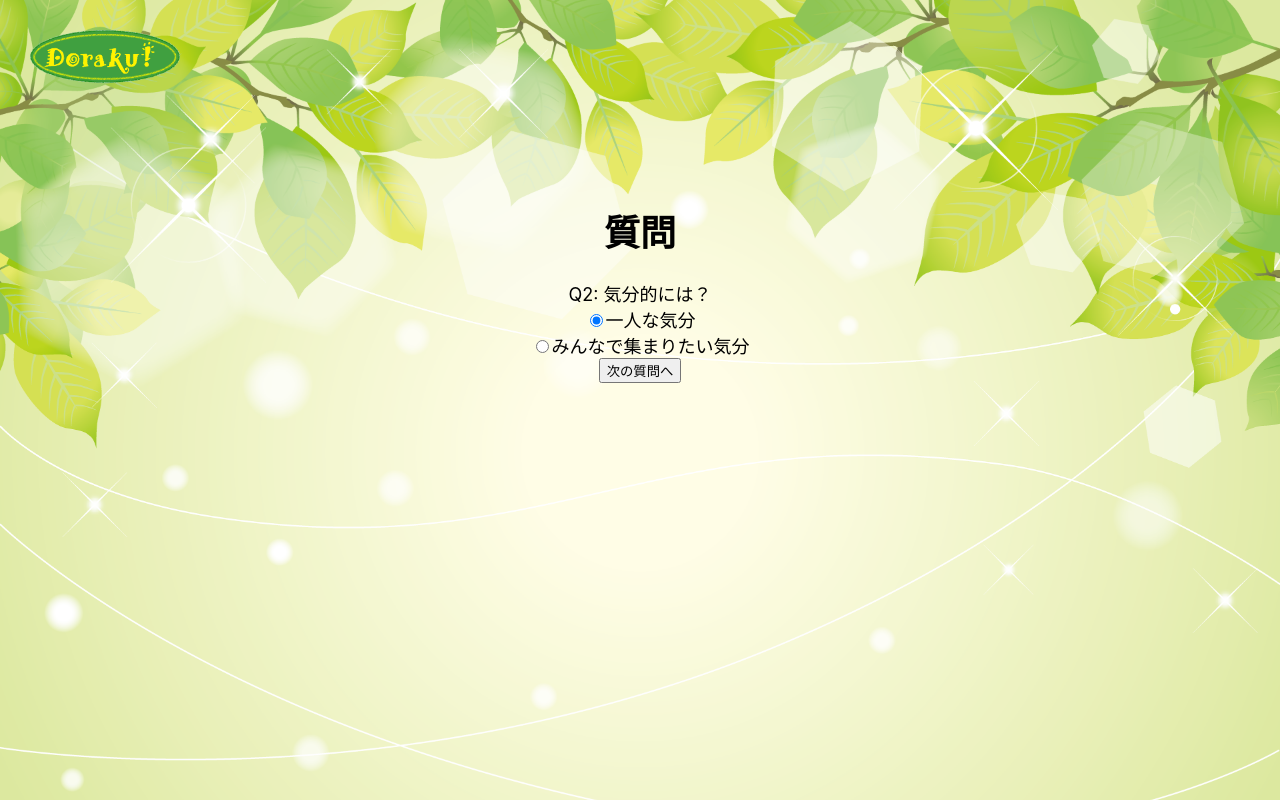
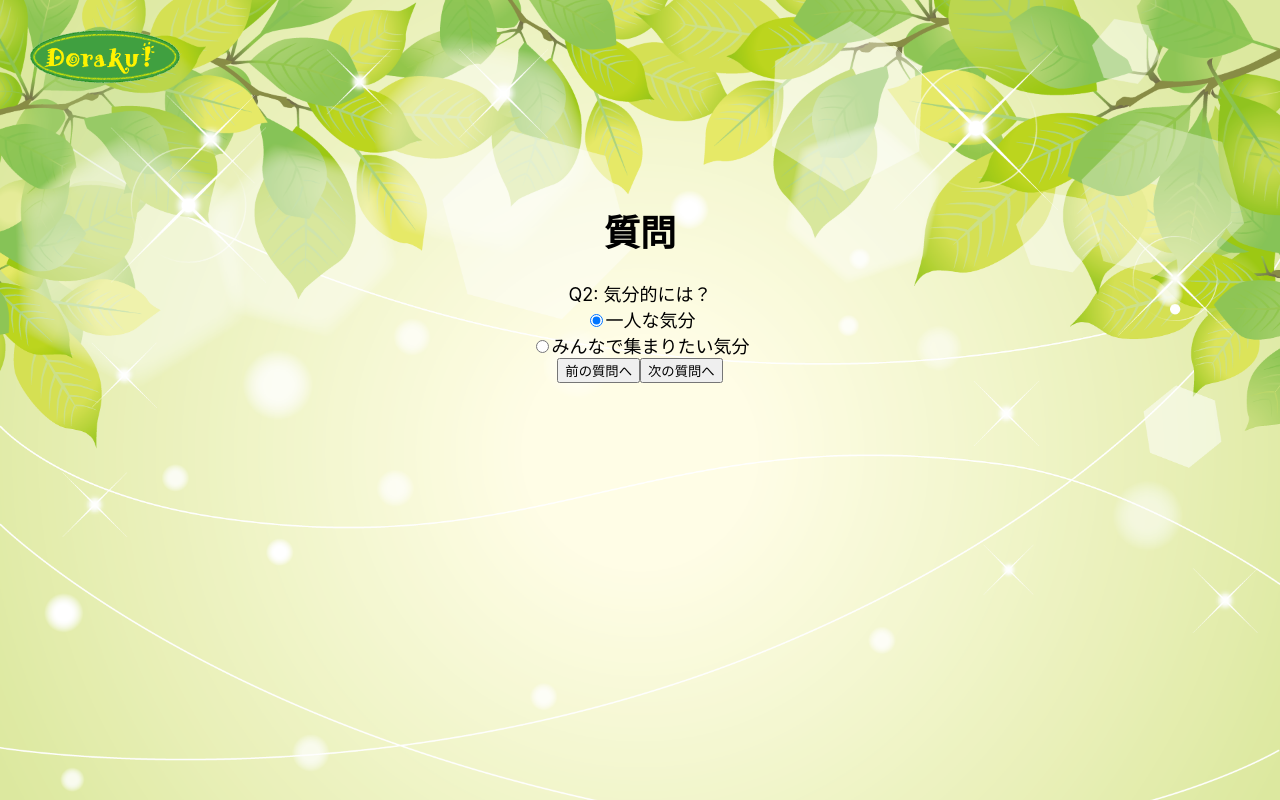
Before and after one commit to sh-miyoshi/doraku, a React (Create React App) app in the folder frontend/doraku/: page /recommend in a window 1280 px wide. Both pictures are taken after a click on the button "次の質問へ". Built offline with nearby package versions, Linux system fonts and the light colour scheme.

Commit message:
add back button

```diff
--- a/frontend/doraku/src/recommend.js
+++ b/frontend/doraku/src/recommend.js
@@ -3,6 +3,7 @@ import { connect } from 'react-redux';
 import { Button, Form } from 'react-bootstrap';
 import { setRecommendHobby, setInternalServerError } from './actions';
 import { HobbyHandler } from './hobbyhandler';
+import "./recommend.css";
 
 class Recommend extends Component {
   state = {
@@ -35,6 +36,7 @@ class Recommend extends Component {
               Q2: 気分的には？
               <Form.Check label="一人な気分" type="radio" name="2" value="yes" defaultChecked={true} onChange={this._change} />
               <Form.Check label="みんなで集まりたい気分" type="radio" name="2" value="no" onChange={this._change} />
+              <Button onClick={this._back}>前の質問へ</Button>
               <Button onClick={this._next}>次の質問へ</Button>
             </div>
           }
@@ -45,9 +47,8 @@ class Recommend extends Component {
               Q3: どんな感じがタイプ？
               <Form.Check label="激しい感じで" type="radio" name="3" value="yes" defaultChecked={true} onChange={this._change} />
               <Form.Check label="落ち着いた感じで" type="radio" name="3" value="no" onChange={this._change} />
-              <Button onClick={this._handleRecommend}>
-                診断
-              </Button>
+              <Button onClick={this._back}>前の質問へ</Button>
+              <Button className="enter_button" onClick={this._handleRecommend}>診断</Button>
             </div>
           }
         </Form>
```
